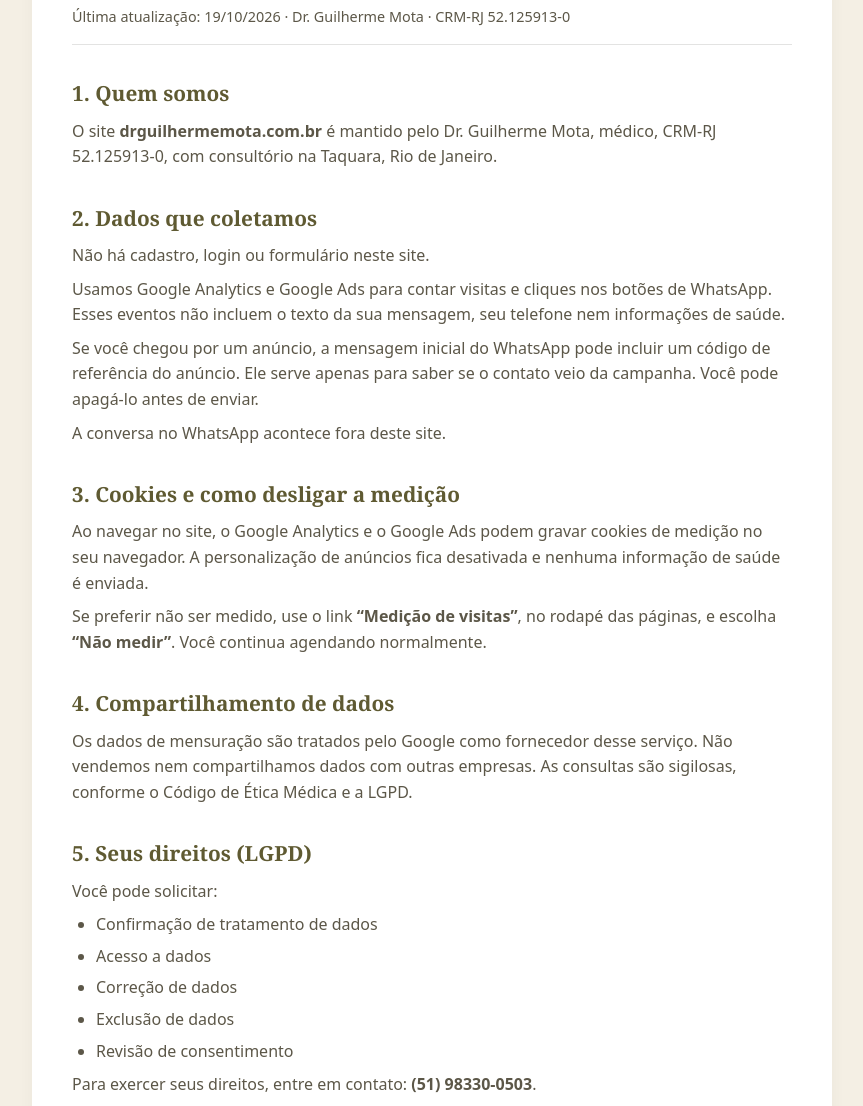
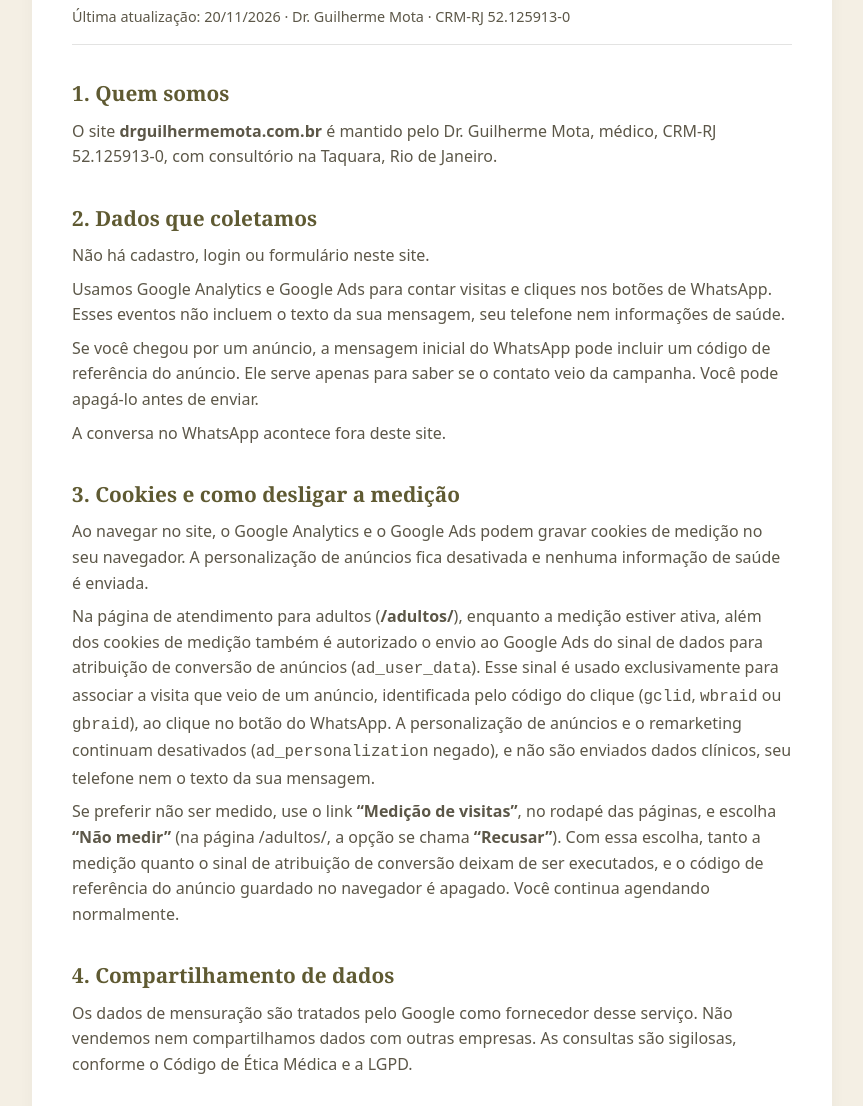
Before and after one commit to guigajipa9-star/drguilhermemota-web, a plain HTML site: page politica-privacidade.html in a window 1280 px wide. Shown: the part 142-1248 px from the top of the page, without its empty margins (208-1071 px from the left). Drawn offline with Linux system fonts and the light colour scheme.

Commit message:
privacidade: data 20/11/2026; /adultos/ com ad_user_data para atribuicao de conversao (gclid/wbraid/gbraid), ad_personalization negado, recusar desliga medicao e sinal

```diff
--- a/politica-privacidade.html
+++ b/politica-privacidade.html
@@ -76,7 +76,7 @@
 <body>
   <div class="wrap">
     <h1>Política de Privacidade</h1>
-    <p class="meta">Última atualização: 19/10/2026 · Dr. Guilherme Mota · CRM-RJ 52.125913-0</p>
+    <p class="meta">Última atualização: 20/11/2026 · Dr. Guilherme Mota · CRM-RJ 52.125913-0</p>
 
     <h2>1. Quem somos</h2>
     <p>O site <strong>drguilhermemota.com.br</strong> é mantido pelo Dr. Guilherme Mota, médico, CRM-RJ 52.125913-0, com consultório na Taquara, Rio de Janeiro.</p>
@@ -89,7 +89,8 @@
 
     <h2>3. Cookies e como desligar a medição</h2>
     <p>Ao navegar no site, o Google Analytics e o Google Ads podem gravar cookies de medição no seu navegador. A personalização de anúncios fica desativada e nenhuma informação de saúde é enviada.</p>
-    <p>Se preferir não ser medido, use o link <strong>“Medição de visitas”</strong>, no rodapé das páginas, e escolha <strong>“Não medir”</strong>. Você continua agendando normalmente.</p>
+    <p>Na página de atendimento para adultos (<strong>/adultos/</strong>), enquanto a medição estiver ativa, além dos cookies de medição também é autorizado o envio ao Google Ads do sinal de dados para atribuição de conversão de anúncios (<code>ad_user_data</code>). Esse sinal é usado exclusivamente para associar a visita que veio de um anúncio, identificada pelo código do clique (<code>gclid</code>, <code>wbraid</code> ou <code>gbraid</code>), ao clique no botão do WhatsApp. A personalização de anúncios e o remarketing continuam desativados (<code>ad_personalization</code> negado), e não são enviados dados clínicos, seu telefone nem o texto da sua mensagem.</p>
+    <p>Se preferir não ser medido, use o link <strong>“Medição de visitas”</strong>, no rodapé das páginas, e escolha <strong>“Não medir”</strong> (na página /adultos/, a opção se chama <strong>“Recusar”</strong>). Com essa escolha, tanto a medição quanto o sinal de atribuição de conversão deixam de ser executados, e o código de referência do anúncio guardado no navegador é apagado. Você continua agendando normalmente.</p>
 
     <h2>4. Compartilhamento de dados</h2>
     <p>Os dados de mensuração são tratados pelo Google como fornecedor desse serviço. Não vendemos nem compartilhamos dados com outras empresas. As consultas são sigilosas, conforme o Código de Ética Médica e a LGPD.</p>
```
